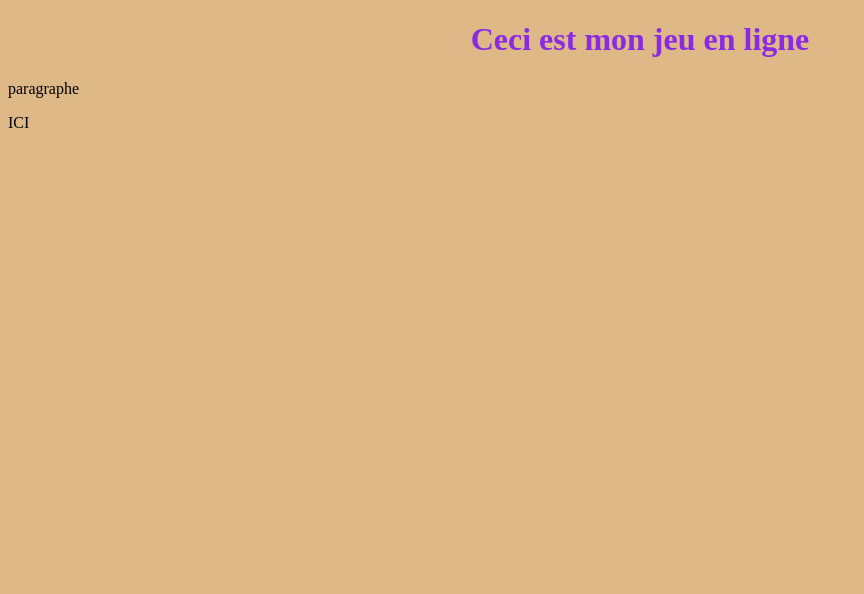
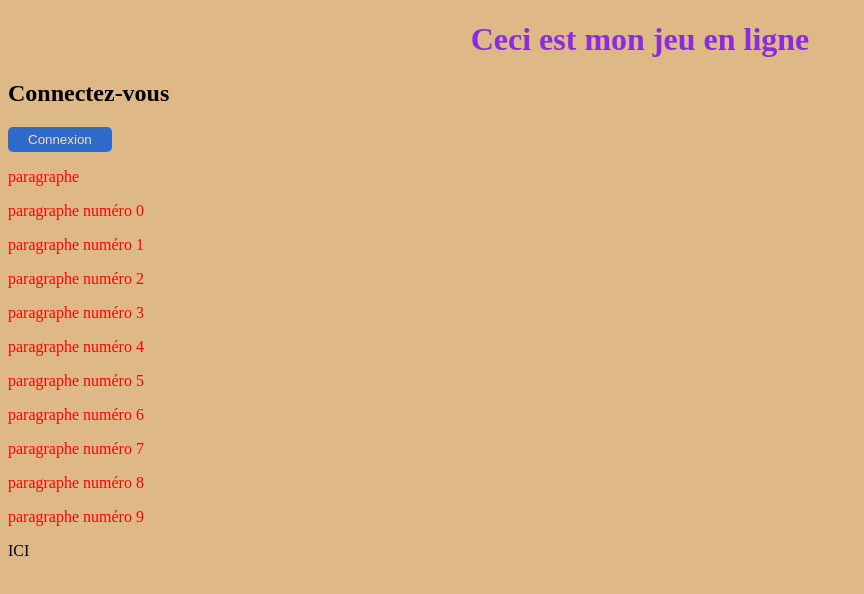
Before and after one commit to Entropie67/introJS2022, a plain HTML site: page index.html in a window 1280 px wide. Shown: the whole page, without its empty margins (0-864 px from the left). Drawn offline with Linux system fonts and the light colour scheme.

Commit message:
premier boutton

```diff
--- a/index.html
+++ b/index.html
@@ -3,10 +3,14 @@
     <head>
         <meta charset="UTF-8">
         <link href="style.css" rel="stylesheet">
-        <title>Découverte de Javascript</title>
+        <title>EcoleDirecte</title>
     </head>
     <body>
         <h1>Ceci est mon jeu en ligne</h1>
+        <h2>Connectez-vous</h2>
+        <div id="identification">
+            <button id="connexion" type="button">Connexion</button>
+        </div>
         <div id="main">
             <!-- Ici on va s'amuser -->
         </div>
--- a/script.js
+++ b/script.js
@@ -1,4 +1,3 @@
-
 
 console.log("Bonjour, je suis un message");
 document.write("ICI");
@@ -10,7 +9,6 @@ for (let i=0; i<10; i++){
 
 // Syntaxe pour une condition
 let age = 12;
-
 if (age <= 18){
     console.log("OK");
 }else {
@@ -24,5 +22,12 @@ bloc.innerHTML = "<p>paragraphe</p>";
 // ajout de plusieurs paragraphes avec une boucle
 let blocBoucle = document.querySelector("#main");
 for (let i=0; i<10; i++){
-    bloc.innerHTML = "<p>paragraphe</p>";
+    bloc.innerHTML += `<p>paragraphe numéro ${i}</p>`;
 }
+// Changer du style en js
+bloc.style.color = "red";
+
+let identification = document.querySelector("#identification");
+identification.addEventListener("click", (evt => {
+    alert("coucou");
+}));
--- a/style.css
+++ b/style.css
@@ -6,3 +6,11 @@ h1{
     text-align: center;
     color: blueviolet;
 }
+
+#connexion {
+    color: wheat;
+    background-color: #2e6ac8;
+    border-radius: 5px;
+    border: #2e6ac8;
+    padding: 5px 20px 5px 20px;
+}
```
